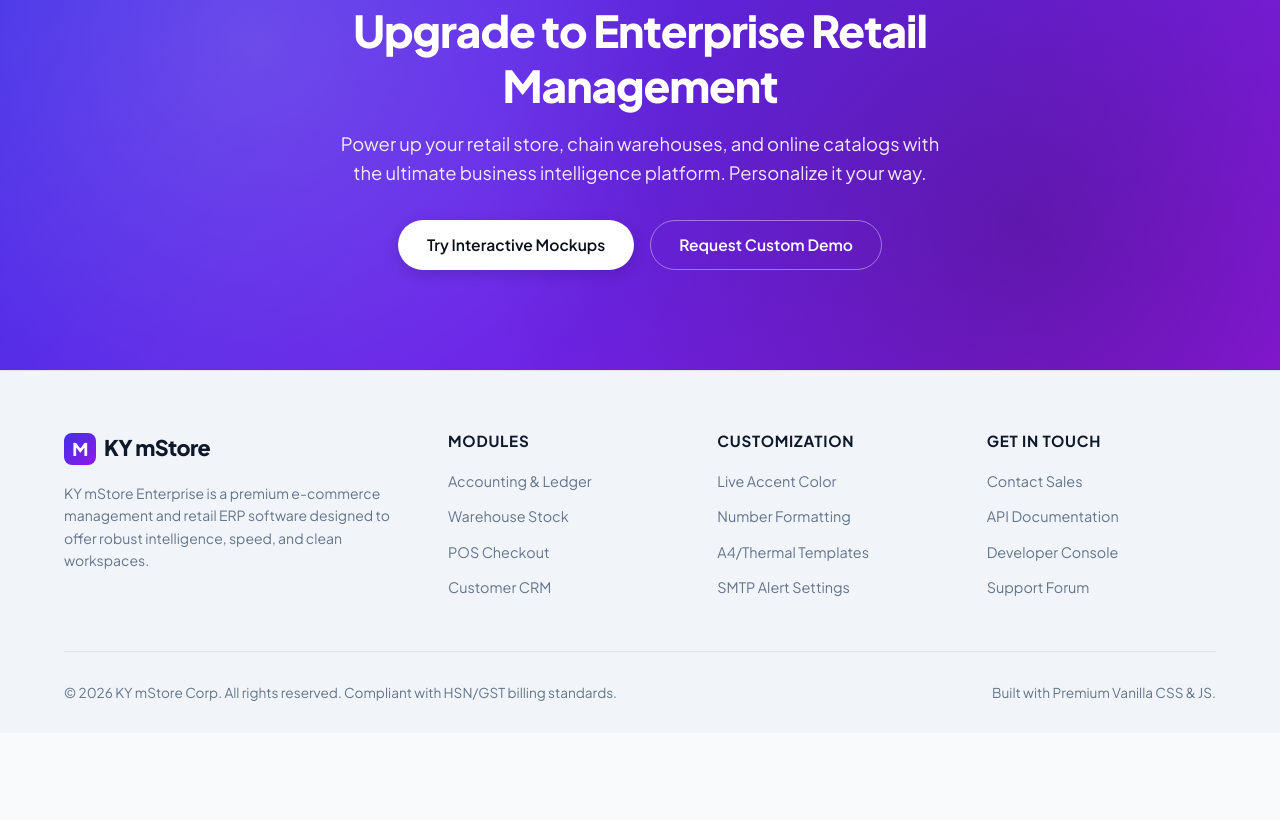
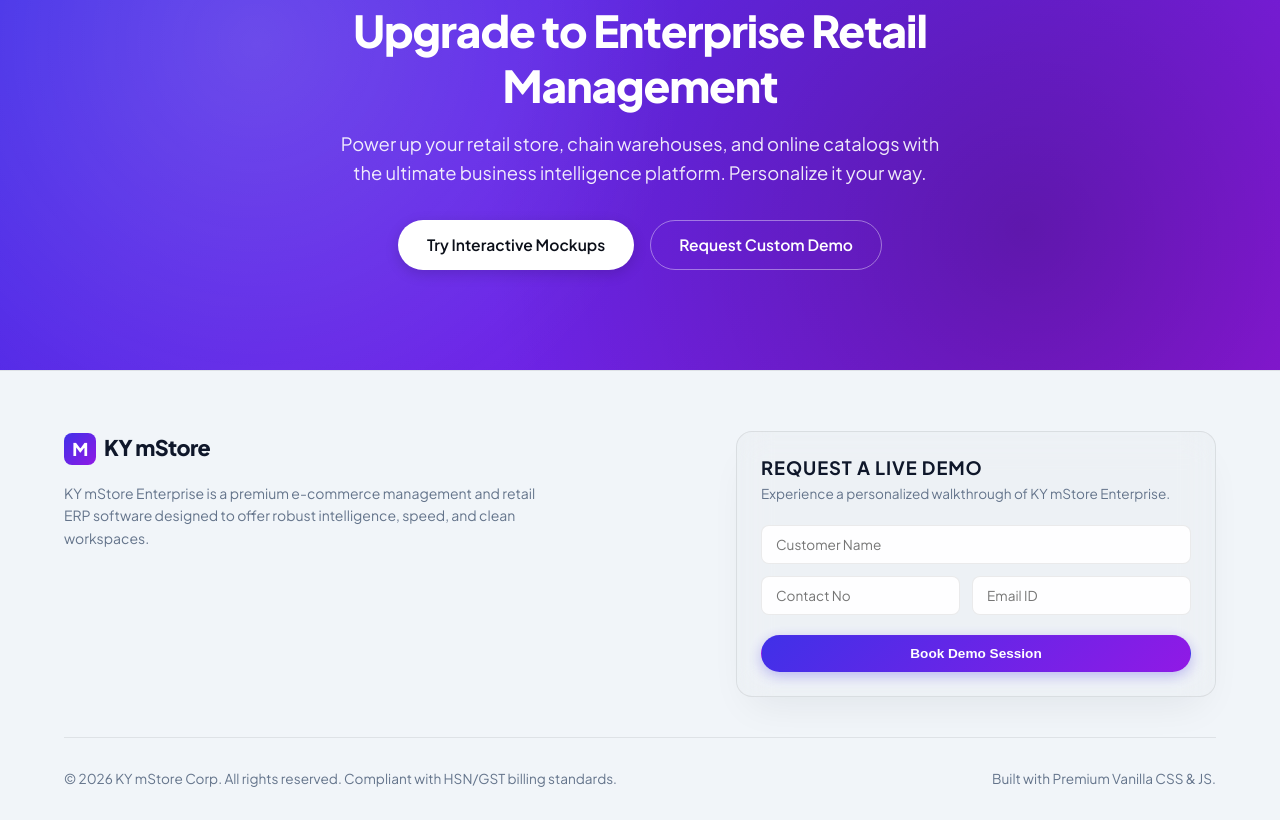
Before and after one commit to kytechoffice-hue/Web-mStore, a website: page index.html in a window 1280 px wide. Shown: the part 5369-6189 px from the top of the page. Before the commit the page ends 6102 px from the top, so only its background shows below. Drawn offline with Linux system fonts and the light colour scheme.

Commit message:
Replace footer link columns with Request a Demo form

```diff
--- a/index.html
+++ b/index.html
@@ -572,32 +572,32 @@
           </a>
           <p class="footer-desc">KY mStore Enterprise is a premium e-commerce management and retail ERP software designed to offer robust intelligence, speed, and clean workspaces.</p>
         </div>
-        <div class="footer-col">
-          <h4>Modules</h4>
-          <ul class="footer-links">
-            <li><a href="#features">Accounting & Ledger</a></li>
-            <li><a href="#features">Warehouse Stock</a></li>
-            <li><a href="#features">POS Checkout</a></li>
-            <li><a href="#features">Customer CRM</a></li>
-          </ul>
-        </div>
-        <div class="footer-col">
-          <h4>Customization</h4>
-          <ul class="footer-links">
-            <li><a href="#sandbox">Live Accent Color</a></li>
-            <li><a href="#sandbox">Number Formatting</a></li>
-            <li><a href="#sandbox">A4/Thermal Templates</a></li>
-            <li><a href="#sandbox">SMTP Alert Settings</a></li>
-          </ul>
-        </div>
-        <div class="footer-col">
-          <h4>Get in Touch</h4>
-          <ul class="footer-links">
-            <li><a href="#cta">Contact Sales</a></li>
-            <li><a href="#cta">API Documentation</a></li>
-            <li><a href="#cta">Developer Console</a></li>
-            <li><a href="#cta">Support Forum</a></li>
-          </ul>
+        <div class="footer-col footer-demo-col">
+          <div class="footer-demo-card">
+            <h4>Request a Live Demo</h4>
+            <p class="footer-desc" style="margin-top: 4px; margin-bottom: 20px; font-size: 0.85rem; color: var(--text-muted);">Experience a personalized walkthrough of KY mStore Enterprise.</p>
+            <form id="demoRequestForm" class="footer-form">
+              <div class="footer-form-group">
+                <input type="text" id="demoName" class="form-input footer-input" placeholder="Customer Name" required>
+              </div>
+              <div style="display: grid; grid-template-columns: 1fr 1.1fr; gap: 12px; margin-bottom: 12px;">
+                <div class="footer-form-group" style="margin-bottom: 0;">
+                  <input type="tel" id="demoPhone" class="form-input footer-input" placeholder="Contact No" required>
+                </div>
+                <div class="footer-form-group" style="margin-bottom: 0;">
+                  <input type="email" id="demoEmail" class="form-input footer-input" placeholder="Email ID" required>
+                </div>
+              </div>
+              <button type="submit" class="btn btn-primary footer-btn" style="width: 100%; margin-top: 8px; font-size: 0.85rem; padding: 10px 20px;">
+                <span>Book Demo Session</span>
+              </button>
+            </form>
+            <div id="demoSuccessMessage" style="display: none; text-align: center; padding: 10px 0;">
+              <div class="success-icon" style="font-size: 2rem; margin-bottom: 8px; color: var(--accent-color);">✓</div>
+              <h5 style="color: var(--text-main); font-size: 1rem; margin-bottom: 4px;">Request Received!</h5>
+              <p style="color: var(--text-muted); font-size: 0.8rem;">Thank you, <strong id="successCustomerName"></strong>. Our executive will reach out to you at <span id="successCustomerPhone"></span> shortly.</p>
+            </div>
+          </div>
         </div>
       </div>
 
--- a/script.js
+++ b/script.js
@@ -305,3 +305,39 @@ btnTestSmtp.addEventListener('click', () => {
     }, 1200);
   }, 1200);
 });
+
+// --- FOOTER DEMO REQUEST FORM LOGIC ---
+const demoRequestForm = document.getElementById('demoRequestForm');
+const demoSuccessMessage = document.getElementById('demoSuccessMessage');
+const successCustomerName = document.getElementById('successCustomerName');
+const successCustomerPhone = document.getElementById('successCustomerPhone');
+
+if (demoRequestForm) {
+  demoRequestForm.addEventListener('submit', (e) => {
+    e.preventDefault();
+
+    const name = document.getElementById('demoName').value;
+    const phone = document.getElementById('demoPhone').value;
+    const email = document.getElementById('demoEmail').value;
+
+    // Simulate API submission
+    const submitBtn = demoRequestForm.querySelector('button[type="submit"]');
+    submitBtn.disabled = true;
+    submitBtn.innerHTML = '<span>Processing...</span>';
+
+    setTimeout(() => {
+      // Hide form
+      demoRequestForm.style.display = 'none';
+
+      // Update success message text
+      successCustomerName.textContent = name;
+      successCustomerPhone.textContent = phone;
+
+      // Show success container
+      demoSuccessMessage.style.display = 'block';
+
+      // Print console log to simulate backend reception
+      console.log('Demo Request Submitted:', { name, phone, email, timestamp: new Date() });
+    }, 1000);
+  });
+}
--- a/styles.css
+++ b/styles.css
@@ -1163,8 +1163,8 @@ html.light-theme .theme-toggle .sun-icon {
 
 .footer-grid {
   display: grid;
-  grid-template-columns: 1.5fr repeat(3, 1fr);
-  gap: 40px;
+  grid-template-columns: 1.1fr 1.4fr;
+  gap: 60px;
   margin-bottom: 40px;
 }
 
@@ -1322,3 +1322,56 @@ html.light-theme .theme-toggle .sun-icon {
     text-align: center;
   }
 }
+
+/* --- Footer Demo Form Styling --- */
+.footer-demo-col {
+  display: flex;
+  justify-content: flex-end;
+}
+
+.footer-demo-card {
+  width: 100%;
+  max-width: 480px;
+  background: rgba(255, 255, 255, 0.02);
+  border: 1px solid var(--border-color);
+  border-radius: 16px;
+  padding: 24px;
+  box-shadow: var(--shadow-main);
+  backdrop-filter: blur(var(--glass-blur));
+  transition: border-color 0.3s ease, box-shadow 0.3s ease;
+}
+
+.footer-demo-card:hover {
+  border-color: var(--accent-soft-border);
+  box-shadow: var(--shadow-main), 0 0 20px hsla(var(--accent-h), var(--accent-s), var(--accent-l), 0.05);
+}
+
+html.light-theme .footer-demo-card {
+  background: rgba(0, 0, 0, 0.015);
+}
+
+.footer-demo-card h4 {
+  color: var(--text-main);
+  margin-bottom: 4px;
+  font-size: 1.15rem;
+  font-weight: 700;
+}
+
+.footer-form-group {
+  margin-bottom: 12px;
+}
+
+.footer-input {
+  font-size: 0.85rem;
+  padding: 10px 14px;
+}
+
+.footer-btn {
+  transition: all 0.25s ease;
+}
+
+@media (max-width: 768px) {
+  .footer-demo-col {
+    justify-content: center;
+  }
+}
```
